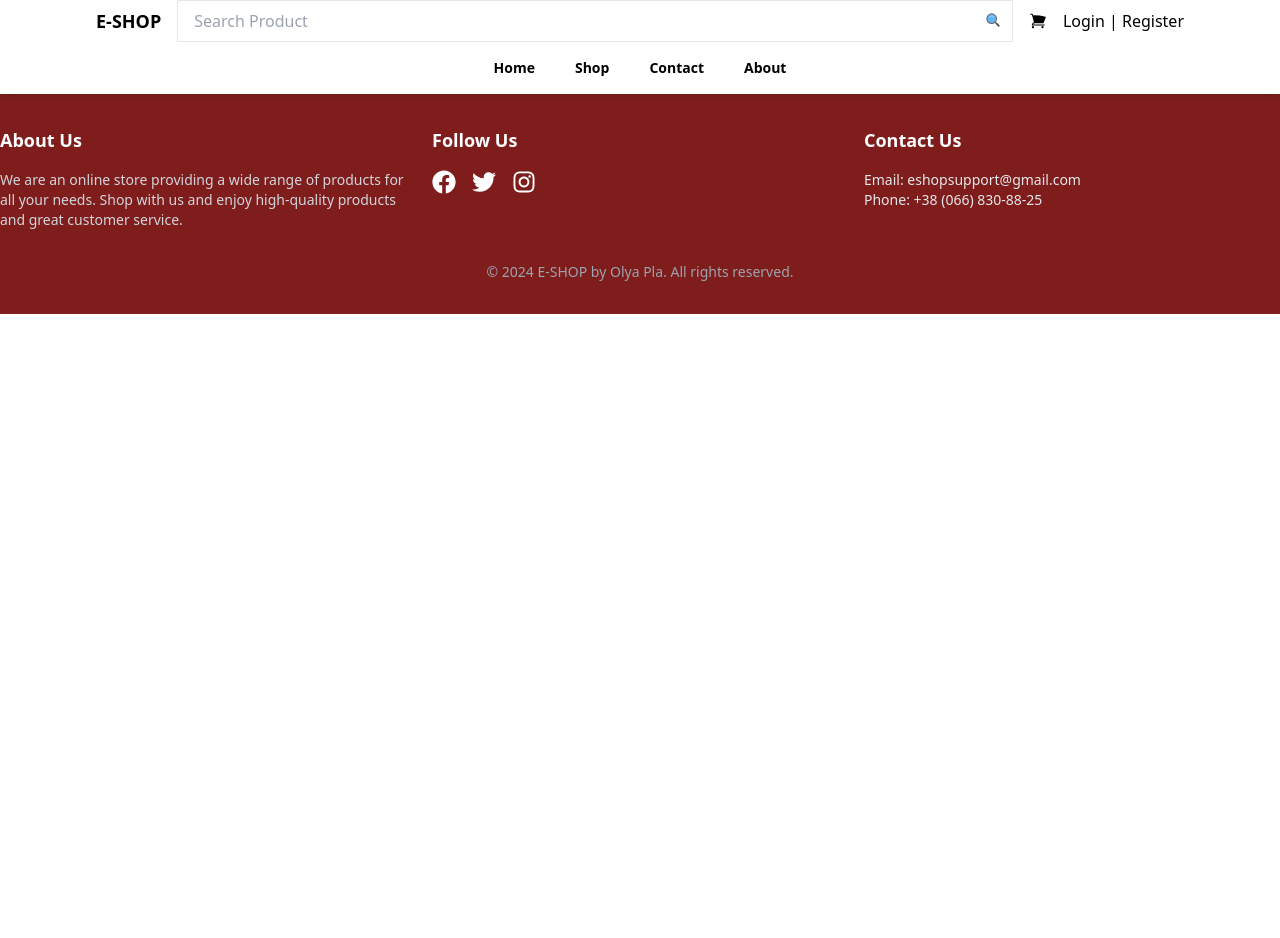
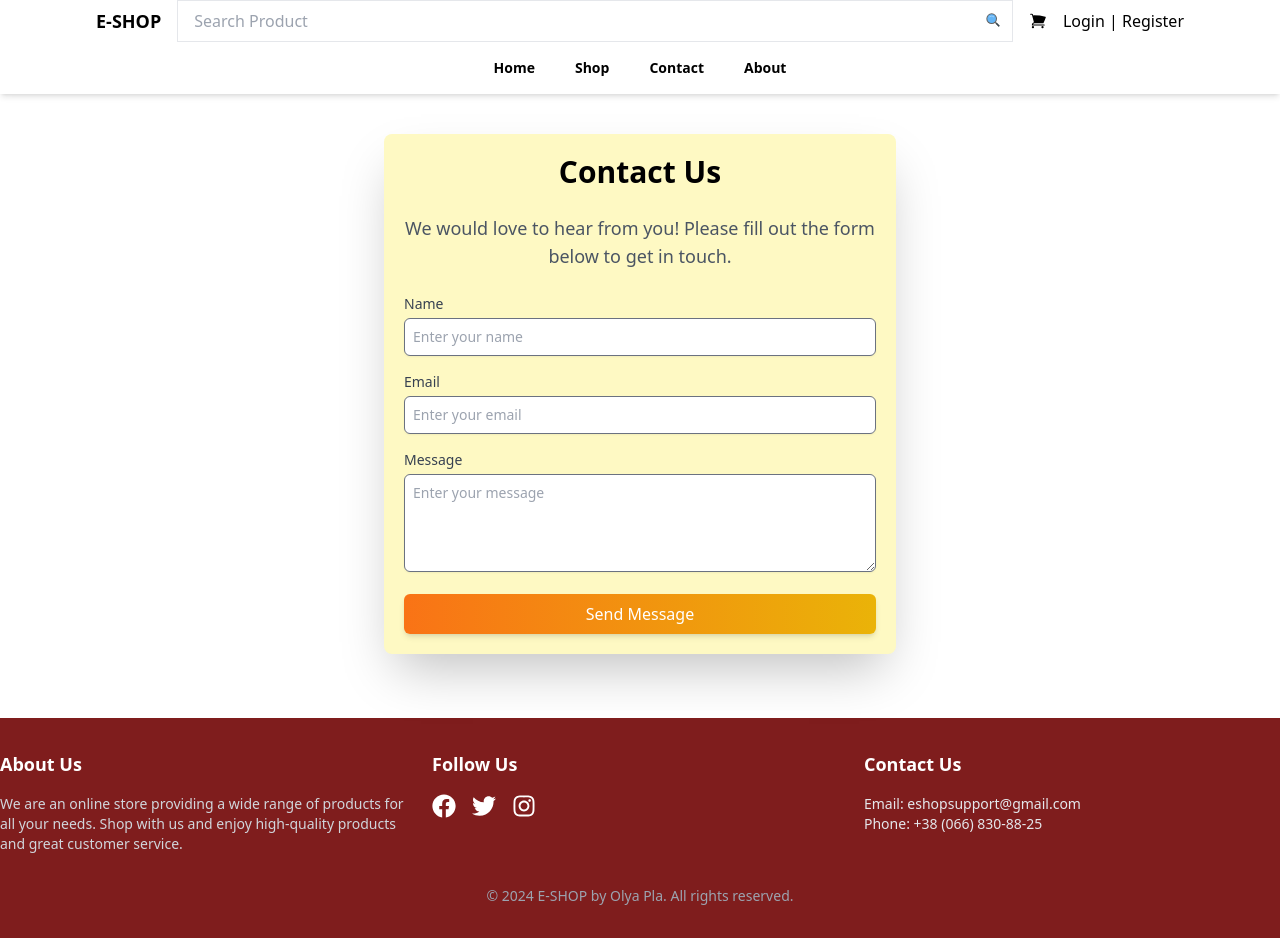
Before and after one commit to xellga-olga/e-shop, a React (Vite) app: page /contact in a window 1280 px wide. Before the commit the page ends 800 px from the top, so only its background shows below. Built offline with nearby package versions, Linux system fonts and the light colour scheme.

Commit message:
Styled Contact Us page with updated layout and form styling

```diff
--- a/src/App.jsx
+++ b/src/App.jsx
@@ -7,6 +7,7 @@ import Cart from "./pages/Cart";
 import Checkout from "./pages/Checkout";
 import { useState } from "react";
 import Order from "./pages/Order";
+import Contact from "./pages/Contact"
 
 function App() {
   const [order, setOrder] = useState(null);
@@ -17,6 +18,7 @@ function App() {
         <Route path="/" element={<Home />}></Route>
         <Route path="/shop" element={<Shop />}></Route>
         <Route path="/cart" element={<Cart />}></Route>
+        <Route path="/contact" element={<Contact />}></Route>
         <Route
           path="/checkout"
           element={<Checkout setOrder={setOrder} />}
--- a/src/components/Navbar.jsx
+++ b/src/components/Navbar.jsx
@@ -71,10 +71,10 @@ const Navbar = () => {
         <Link className="hover:underline" to="/shop">
           Shop
         </Link>
-        <Link className="hover:underline" to="/">
+        <Link className="hover:underline" to="/contact">
           Contact
         </Link>
-        <Link className="hover:underline" to="/">
+        <Link className="hover:underline" to="about/">
           About
         </Link>
       </div>
--- /dev/null
+++ b/src/pages/About.jsx
@@ -0,0 +1,11 @@
+import React from 'react'
+
+const About = () => {
+  return (
+    <div>
+      About
+    </div>
+  )
+}
+
+export default About
--- /dev/null
+++ b/src/pages/Contact.jsx
@@ -0,0 +1,59 @@
+const Contact = () => {
+  return (
+    <div className="flex justify-center items-center pt-10 pb-16  bg-gradient-to-br p-2">
+      <div className="w-full max-w-lg bg-yellow-100 p-5 rounded-lg shadow-2xl">
+        <h2 className="text-3xl font-semibold mb-6 text-center">
+          Contact Us
+        </h2>
+        <p className="text-lg text-gray-600 mb-6 text-center">
+          We would love to hear from you! Please fill out the form below to get in touch.
+        </p>
+        <form>
+          <div className="mb-4">
+            <label htmlFor="name" className="block text-sm font-medium text-gray-700">
+              Name
+            </label>
+            <input
+              id="name"
+              type="text"
+              className="mt-1 w-full p-2 border border-gray-500 rounded-md shadow-sm focus:ring-orange-500 focus:border-orange-500 sm:text-sm"
+              placeholder="Enter your name"
+            />
+          </div>
+          <div className="mb-4">
+            <label htmlFor="email" className="block text-sm font-medium text-gray-700">
+              Email
+            </label>
+            <input
+              id="email"
+              type="email"
+              className="mt-1 w-full p-2 border border-gray-500 rounded-md shadow-sm focus:ring-orange-500 focus:border-orange-500 sm:text-sm"
+              placeholder="Enter your email"
+            />
+          </div>
+          <div className="mb-4">
+            <label htmlFor="message" className="block text-sm font-medium text-gray-700">
+              Message
+            </label>
+            <textarea
+              id="message"
+              rows="4"
+              className="mt-1 w-full p-2 border border-gray-500 rounded-md shadow-sm focus:ring-orange-500 focus:border-orange-500 sm:text-sm"
+              placeholder="Enter your message"
+            ></textarea>
+          </div>
+          <div>
+            <button
+              type="submit"
+              className="w-full bg-gradient-to-r from-orange-500 to-yellow-500 text-white py-2 px-4 rounded-md shadow-md hover:from-orange-600 hover:to-yellow-600 transition duration-300"
+            >
+              Send Message
+            </button>
+          </div>
+        </form>
+      </div>
+    </div>
+  );
+};
+
+export default Contact;
```
